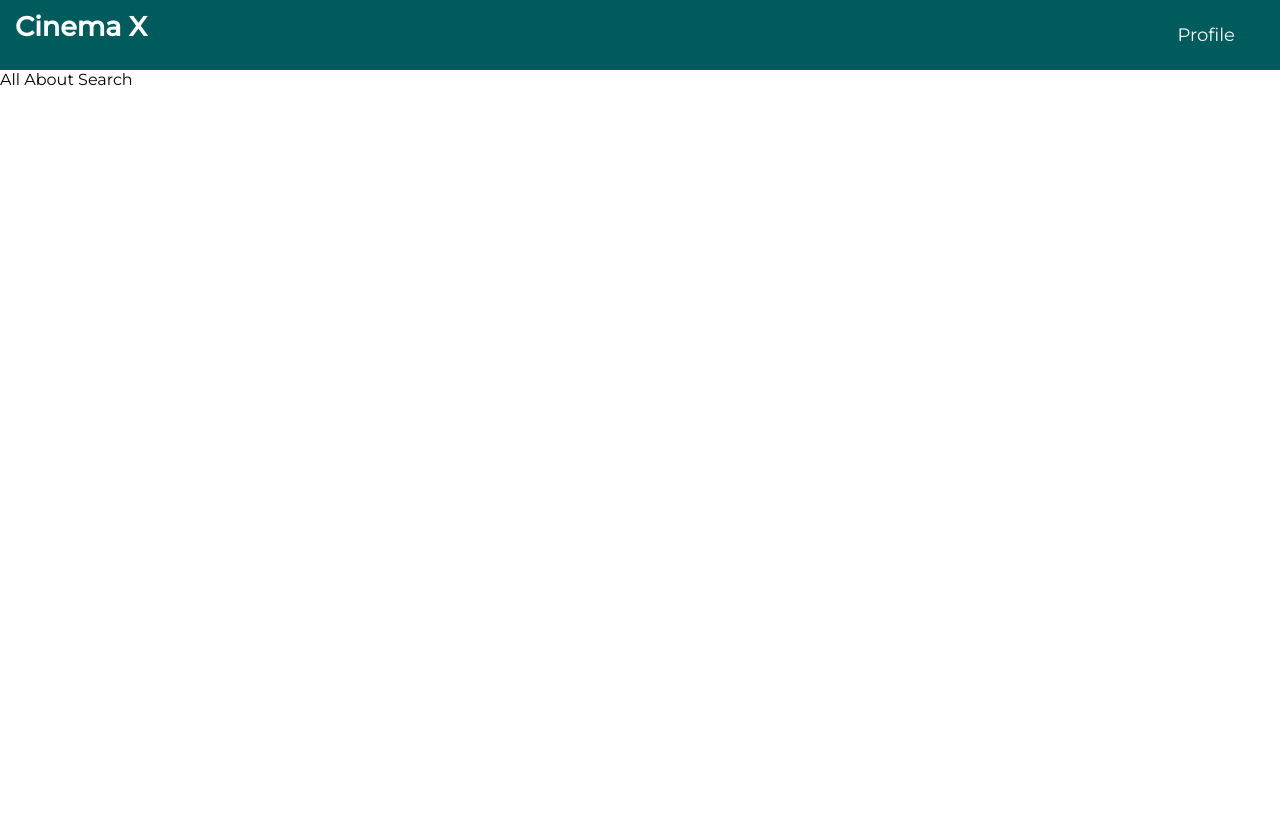
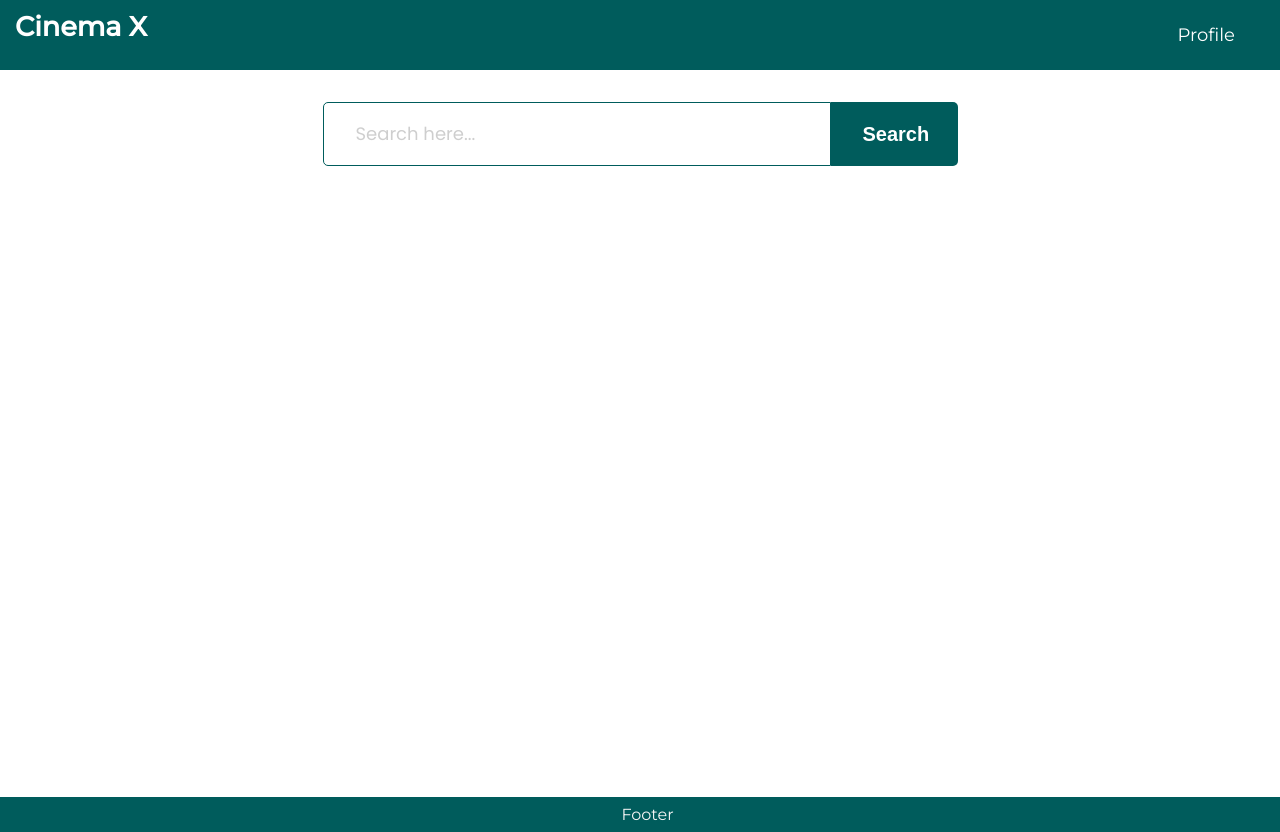
Before and after one commit to qdcmedia123/leovegas-front-end-test, a React (Create React App) app: page / in a window 1280 px wide. Before the commit the page ends 800 px from the top, so only its background shows below. Built offline with nearby package versions, Linux system fonts and the light colour scheme.

Commit message:
footer component is added, search component is added tsx and scss design

```diff
--- a/src/App.tsx
+++ b/src/App.tsx
@@ -5,17 +5,21 @@ import 'scss/main.scss';
 import Search from 'components/search';
 import { store } from 'state';
 import NavBar from 'components/common/NavBar';
+import Footer from 'components/common/Footer';
 
 function App() {
   return (
     <div className = "container">
       <NavBar/>
+      <main>
       <Provider store={store}>
         <Routes>
           <Route path="/" element={<Search />}></Route>
         </Routes>
       </Provider>
+      </main>
 
+    <Footer/>
     </div>
   );
 }
--- /dev/null
+++ b/src/components/common/Footer.tsx
@@ -0,0 +1,13 @@
+import React from 'react';
+
+
+const Footer = () => {
+    return (
+       <footer>
+           Footer
+       </footer>
+    );
+};
+
+
+export default Footer;
--- a/src/components/common/NavBar.tsx
+++ b/src/components/common/NavBar.tsx
@@ -11,14 +11,14 @@ const NavBar = () => {
                     <div className="menu-btn__burger"></div>
                 </div>
             </label>
-            <input type="checkbox" name="" id="btn" />
+            <input type="checkbox" name="" id="btn"  className="checkbox-mobile"/>
             <ul>
                 <li>
                     <label htmlFor="btn-1" className="show" id="label-btn-1">Profile
                         <i className="fa fa-angle-right rotate-trans ss-fa"></i>
                     </label>
                     <a href="!#">Profile </a>
-                    <input type="checkbox" name="" id="btn-1" />
+                    <input type="checkbox" name="" id="btn-1" className="checkbox-mobile"/>
                     <ul>
                         <li>
                             <a href="!#">Favirotes</a>
--- a/src/components/search/index.tsx
+++ b/src/components/search/index.tsx
@@ -1,20 +1,14 @@
-import React, {useEffect} from 'react';
+import React from 'react';
 import { useTypedSelector } from 'hooks/use-typed-selector';
-
-
-const Search = () => {
-    const state = useTypedSelector((state) => state);
-    useEffect(() => {
-
-    }, [])
-    console.log(state);
+interface Section9Props {
+}
+export const Search: React.FC<Section9Props> = ({ }) => {
     return (
-        <div>
-            All About Search
-        </div>
-    );
-};
-
-
-
+        <div className="section9">
+            <div className="search">
+                <input placeholder="Search here..." type="text" className="search__input" />
+                <button className="search__btn">Search</button>
+            </div>
+        </div>);
+}
 export default Search;
--- a/src/scss/abstract/_base.scss
+++ b/src/scss/abstract/_base.scss
@@ -37,4 +37,8 @@ li {
 .container {
   max-width: 90.5rem;
   margin: 0 auto;
+  height: 100%;
 }
+main {
+  min-height: calc(100vh - 105px);
+}
--- /dev/null
+++ b/src/scss/components/_footer.scss
@@ -0,0 +1,6 @@
+footer {
+    padding: 8px 0 8px 15px;
+    text-align: center;
+    background-color: $dark-green;
+    color: $light-text;
+}
--- a/src/scss/components/_nav-bar.scss
+++ b/src/scss/components/_nav-bar.scss
@@ -19,7 +19,7 @@ nav {
       opacity: 0;
       visibility: hidden;
       transition: top 0.3s opacity 1s;
-      border-top: 3px solid $light-color;
+      border-top: 1px solid $light-color;
       ul {
         border-top: none;
         li {
@@ -82,7 +82,7 @@ nav {
 .show {
   display: none;
 }
-input {
+.checkbox-mobile {
   display: none;
 }
 .icon {
--- /dev/null
+++ b/src/scss/components/_search.scss
@@ -0,0 +1,48 @@
+.section9 {
+    margin-top: 2rem;
+
+    .search {
+      max-width: pxToRem(635);
+      margin: auto;
+      display: flex;
+      justify-content: center;
+      align-items: center;
+
+      &__input {
+        height: pxToRem(64);
+        flex: 1;
+        border: 1px solid $dark-green;
+        padding: 0.8rem 2rem;
+        font-size: pxToRem(18);
+        line-height: pxToRem(22);
+        /* identical to box height */
+        border-radius: 5px 0 0px 5px;
+
+
+        color: #262626;
+
+
+        &::placeholder {
+          opacity: 0.35;
+        }
+        &:focus {
+          border: 1px solid $dark-green;
+          outline: none;
+        }
+      }
+      &__btn {
+        background: $dark-green;
+        padding: 0.8rem 2rem;
+        font-weight: 600;
+        font-size: pxToRem(20);
+        line-height: pxToRem(30);
+        /* identical to box height */
+        border: none;
+        color: #ffffff;
+        border-top-right-radius: 5px;
+        border-bottom-right-radius: 5px;
+        width: 127px;
+        height: pxToRem(64);
+      }
+    }
+  }
--- a/src/scss/layouts/_buttons.scss
+++ b/src/scss/layouts/_buttons.scss
@@ -4,7 +4,7 @@
     padding: .8rem 2rem;
     cursor: pointer;
     &--primary {
-        background-color: $dark-bg-txt;
+        background-color: $dark-green;
         color: $light-text;
     }
     &--secoundary {
--- a/src/scss/main.scss
+++ b/src/scss/main.scss
@@ -3,6 +3,8 @@
 @import "abstract/function";
 // @import "function";
 // @import "base";
-@import "layouts/buttons.scss";
+@import "layouts/buttons";
 @import "layouts/input";
 @import "components/nav-bar";
+@import "components/footer";
+@import "components/search"
```
